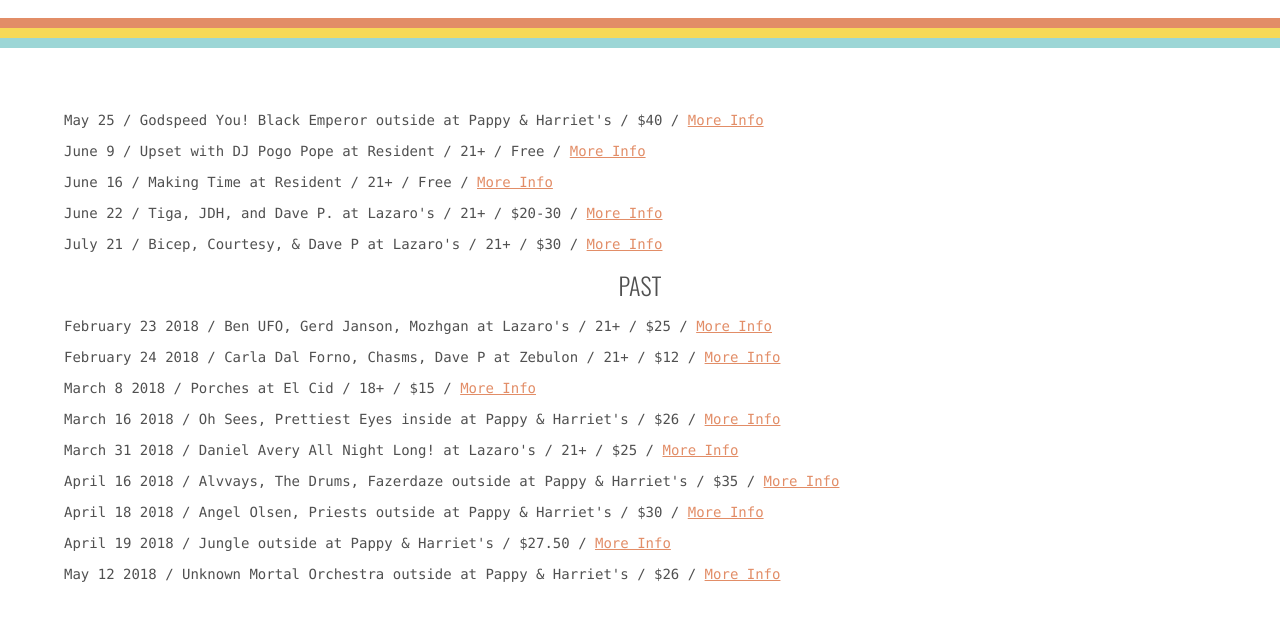
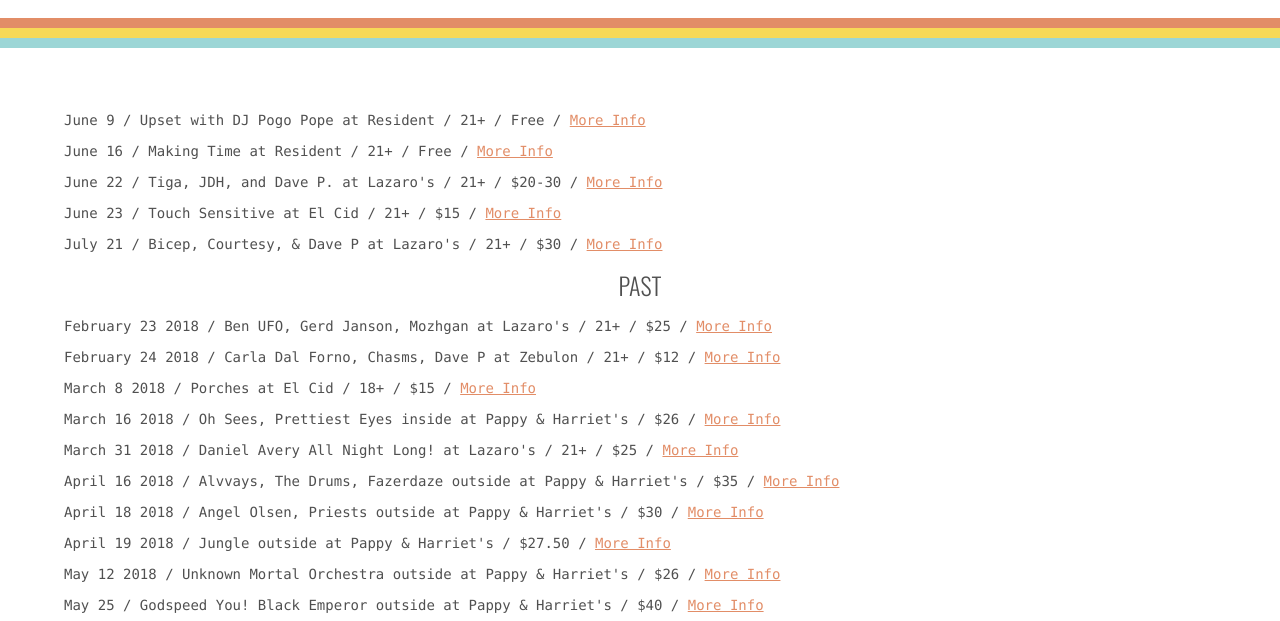
Before and after one commit to thisiswhowearenow/www, a plain HTML site: page index.html in a window 1280 px wide. Shown: the part 179-800 px from the top of the page. Drawn offline with nearby package versions, Linux system fonts and the light colour scheme.

Commit message:
add Touch Sensitive show

```diff
--- a/index.html
+++ b/index.html
@@ -33,9 +33,6 @@
     <hr class="blue-hr" />
 
     <div class="shows">
-      <p>
-        May 25 / Godspeed You! Black Emperor outside at Pappy & Harriet's / $40 / <a href="https://www.ticketfly.com/purchase/event/1633728" target="_blank" >More Info</a>
-      </p>
 			<p>
 				June 9 / Upset with DJ Pogo Pope at Resident / 21+ / Free / <a href="https://http://residentroundup.com/" target="_blank" >More Info</a>
 			</p>
@@ -45,6 +42,8 @@
 			<p>
 				June 22 / Tiga, JDH, and Dave P. at Lazaro's / 21+ / $20-30 / <a href="https://tigala.eventbrite.com" target="_blank" >More Info</a>
 			</p>
+			<p>
+				June 23 / Touch Sensitive at El Cid / 21+ / $15 / <a href="https://touchsensitivela.eventbrite.com" target="_blank" >More Info</a>
 			<p>
 				July 21 / Bicep, Courtesy, & Dave P at Lazaro's / 21+ / $30 / <a href="https://biceplive.eventbrite.com/" target="_blank" >More Info</a>
 			</p>
@@ -76,6 +75,9 @@
 			<p>
 				May 12 2018 / Unknown Mortal Orchestra outside at Pappy & Harriet's / $26 / <a href="https://www.ticketfly.com/purchase/event/1633636" target="_blank" >More Info</a>
 			</p>
+			<p>
+				May 25 / Godspeed You! Black Emperor outside at Pappy & Harriet's / $40 / <a href="https://www.ticketfly.com/purchase/event/1633728" target="_blank" >More Info</a>
+			</p>
     </div>
     <div class="subtext">
       <p>
```
